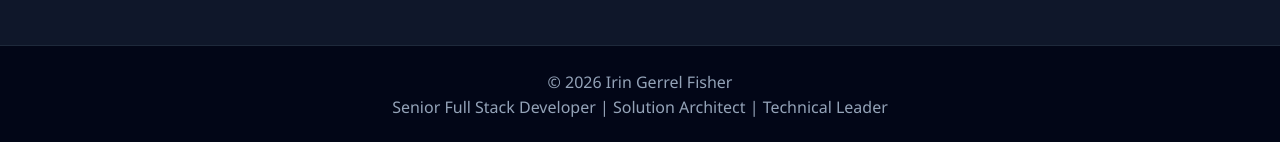
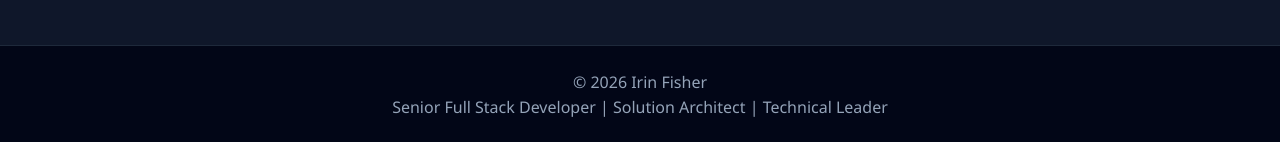
Before and after one commit to IrinFisher001/irin-ai-tech-hub, an Angular app: page / in a window 1280 px wide. Shown: the part 1573-1715 px from the top of the page. Built offline with nearby package versions, Linux system fonts and the light colour scheme.

Commit message:
Update footer.html

```diff
--- a/src/app/shared/footer/footer.html
+++ b/src/app/shared/footer/footer.html
@@ -1,5 +1,5 @@
 <footer>
-  <p>© 2026 Irin Gerrel Fisher</p>
+  <p>© 2026 Irin Fisher</p>
 
   <p>
     Senior Full Stack Developer |
```
